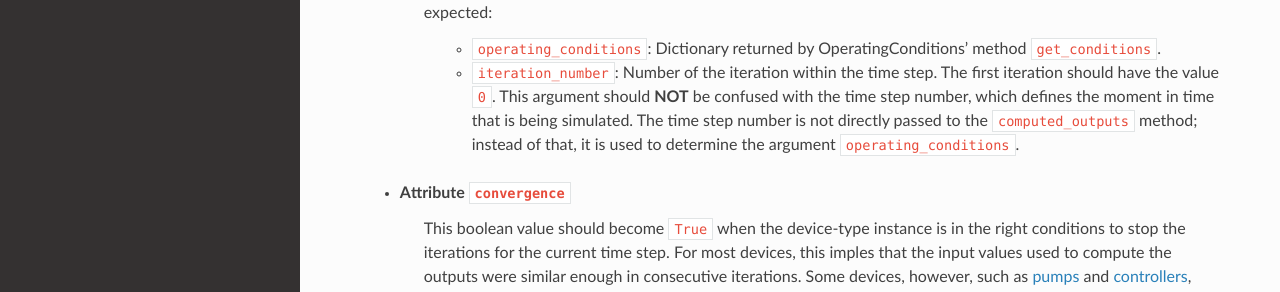
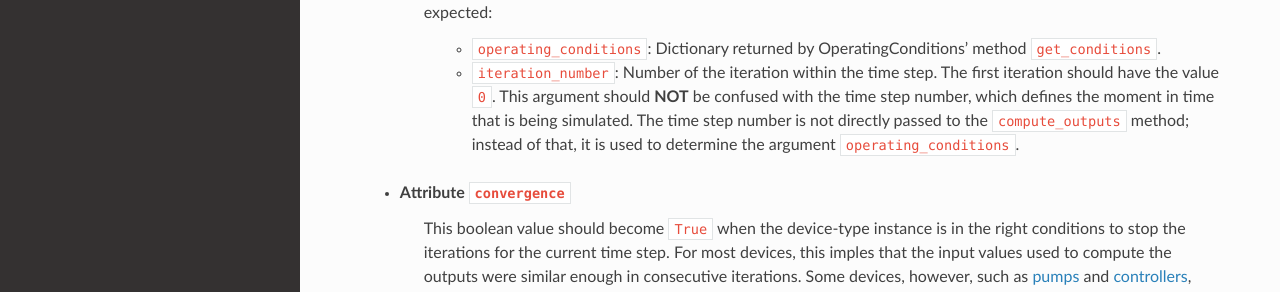
Before and after one commit to serc-chile/SERCpy, a Sphinx documentation site: the page built from docs/source/devices/devices.rst, in a window 1280 px wide and 1245 px high. Shown: the part 563-855 px from the top of the window. Built offline with Sphinx 7.4.7 and the Read the Docs theme 3.1.0, drawn with Linux system fonts in a browser that asks for light colours; pages that are not in the unit, such as notebooks, are missing from menus.

Commit message:
Update devices.rst

```diff
--- a/docs/source/devices/devices.rst
+++ b/docs/source/devices/devices.rst
@@ -27,7 +27,7 @@ In order for a class to be used as a device in a **SERCpy** simulation, it has t
       This is the method that gets called in every iteration of the simulation. No values are expected to be returned by this method; it is just expected to change the object's attributes. Two arguments (positional or keyword) are expected:
 
           - `operating_conditions`: Dictionary returned by :doc:`OperatingConditions <operating_conditions/operating_conditions>`' method `get_conditions`.
-          - `iteration_number`: Number of the iteration within the time step. The first iteration should have the value `0`. This argument should **NOT** be confused with the time step number, which defines the moment in time that is being simulated. The time step number is not directly passed to the `computed_outputs` method; instead of that, it is used to determine the argument `operating_conditions`.
+          - `iteration_number`: Number of the iteration within the time step. The first iteration should have the value `0`. This argument should **NOT** be confused with the time step number, which defines the moment in time that is being simulated. The time step number is not directly passed to the `compute_outputs` method; instead of that, it is used to determine the argument `operating_conditions`.
 
   - Attribute `convergence`
       This boolean value should become `True` when the device-type instance is in the right conditions to stop the iterations for the current time step. For most devices, this imples that the input values used to compute the outputs were similar enough in consecutive iterations. Some devices, however, such as :doc:`pumps <pump/pump>` and :doc:`controllers <controller/controller>`, require additional conditions to be satisfied.
```
